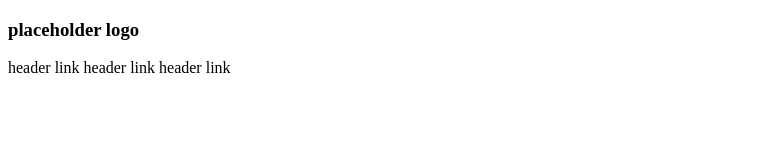
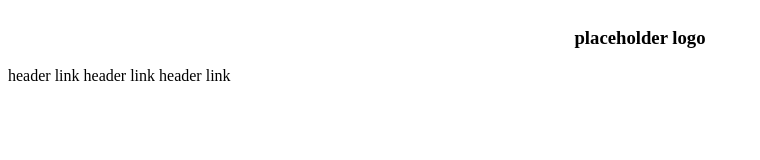
Before and after one commit to joshuahayesVCU/Odin-Landing-Page, a plain HTML site: page html/index.html in a window 1280 px wide. Shown: the whole page, without its empty margins (0-760 px from the left). Drawn offline with Linux system fonts and the light colour scheme; files that its build step writes are made by us from their sources.

Commit message:
Convert header to flexbox

```diff
--- a/css/styles.css
+++ b/css/styles.css
@@ -2,3 +2,8 @@ a {
   color: black;
   text-decoration: none;
 }
+
+.header {
+  display: flex;
+  justify-content: space-evenly;
+}
```
